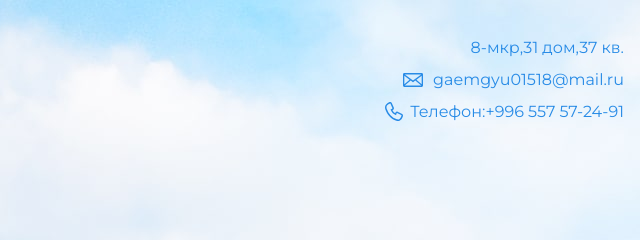
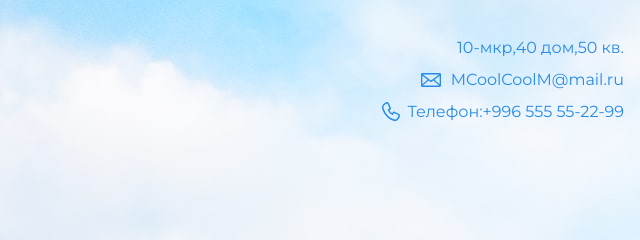
Before and after one commit to MCoolCoolM/my-site2, a plain HTML site: page index.html in a window 1280 px wide. Shown: the top 240 px of the page, 640-1280 px from the left. Drawn offline with nearby package versions, Linux system fonts and the light colour scheme.

Commit message:
Refiring

```diff
--- a/index.html
+++ b/index.html
@@ -10,11 +10,11 @@
   <body>
     <header class="page-header">
       <div class="container">
-      <a class="header-home" href="home:8-31-37">8-мкр,31 дом,37 кв.</a>
+      <a class="header-home" href="home:8-31-37">10-мкр,40 дом,50 кв.</a>
       <br>
-      <a class="header-email" href="mailto:gaemguy01518@mail.ru">gaemgyu01518@mail.ru</a>
+      <a class="header-email" href="mailto:gaemguy01518@mail.ru">MCoolCoolM@mail.ru</a>
       <br>
-      <a class="header-phone" href="tel:+996 557 57-24-91">Телефон:+996 557 57-24-91</a>
+      <a class="header-phone" href="tel:+996 557 57-24-91">Телефон:+996 555 55-22-99</a>
     </div></header>
 
     <section class="hero-image">
@@ -52,9 +52,9 @@
 
     <footer class="page-footer">
       <div class="container">
-      <a class="footer-email" href="mailto:gaemguy01518@mail.ru">gaemgyu01518@mail.ru</a>
+      <a class="footer-email" href="mailto:gaemguy01518@mail.ru">MCoolCoolM@mail.ru</a>
       <br>
-      <a class="footer-phone" href="tel:+996 557 57-24-91">Телефон:+996 557 57-24-91</a>
+      <a class="footer-phone" href="tel:+996 555 55-22-99">Телефон:+996 555 55-22-99</a>
     </div></footer>
   </body>
 </html>
```
